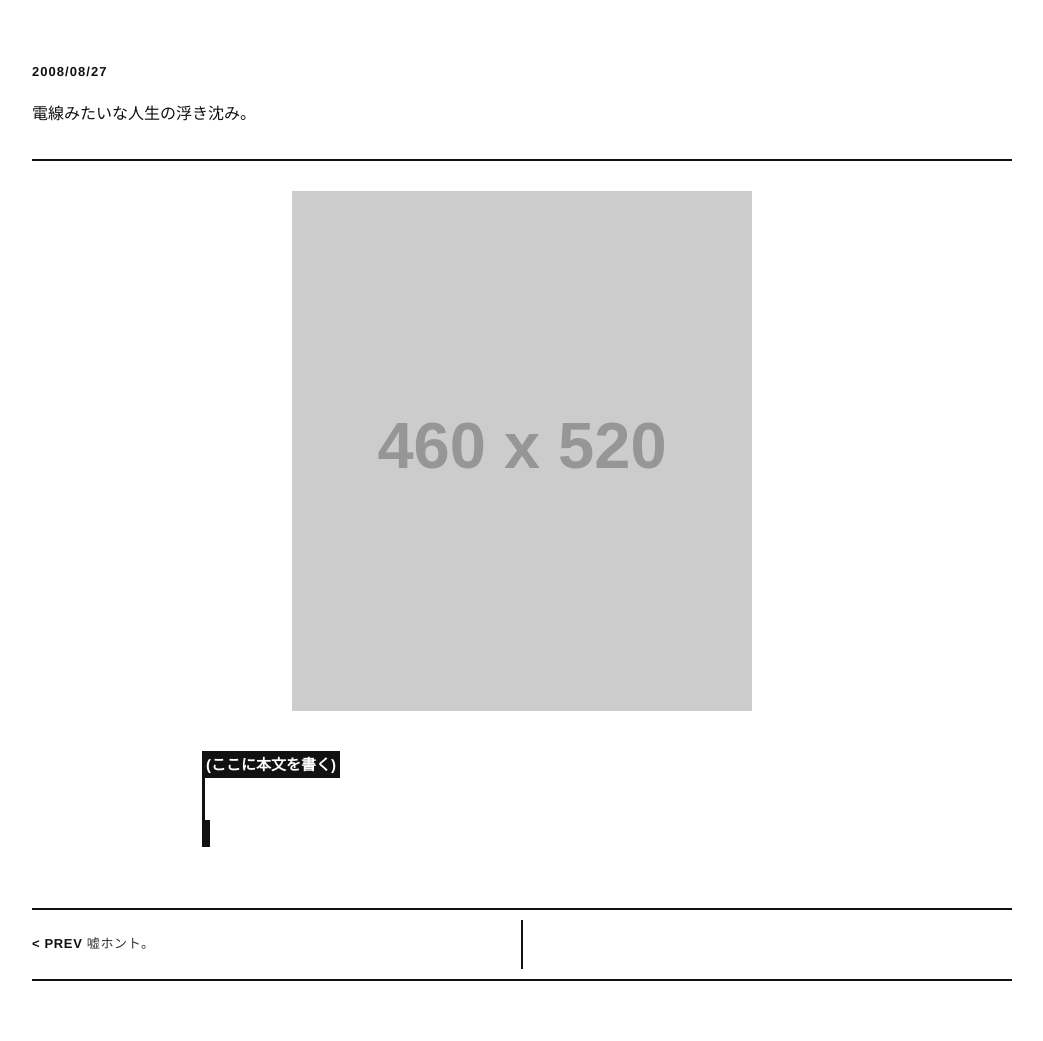
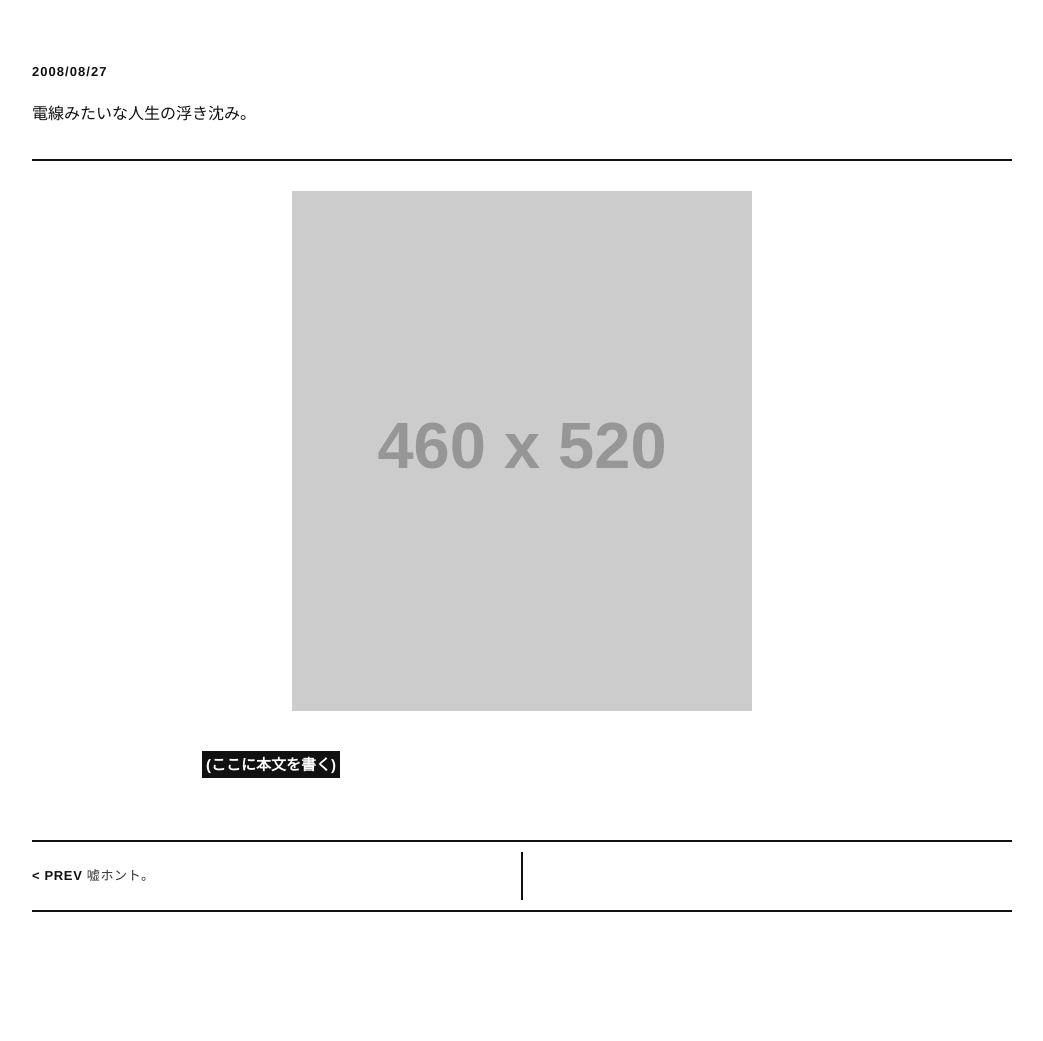
Before and after one commit to satoi/satoi.github.io, a Jekyll site: the page built from _posts/2008-08-27-densen.md, in a window 1280 px wide. Shown: the whole page, without its empty margins (118-1161 px from the left). Built offline with Jekyll 4.4.1, drawn with Linux system fonts in a browser that asks for light colours; after the commit the page ends 972 px from its top, so only the background shows below that.

Commit message:
Stop line from extending past last paragraph

```diff
--- a/assets/style.css
+++ b/assets/style.css
@@ -168,6 +168,10 @@ a {
   height: 40px;
 }
 
+.post-body p:last-child::after {
+  content: none;
+}
+
 /* ===== 記事下部ナビ ===== */
 .post-nav {
   margin-top: 60px;
```
